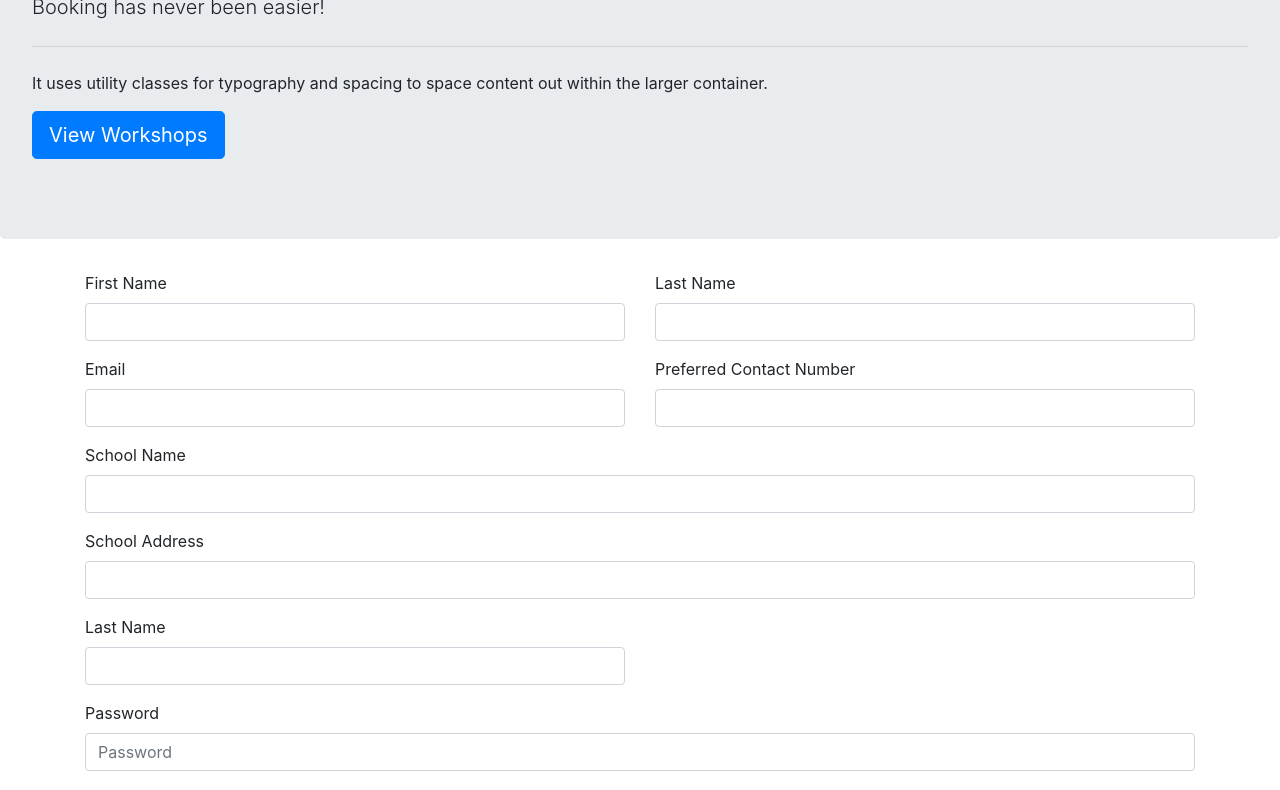
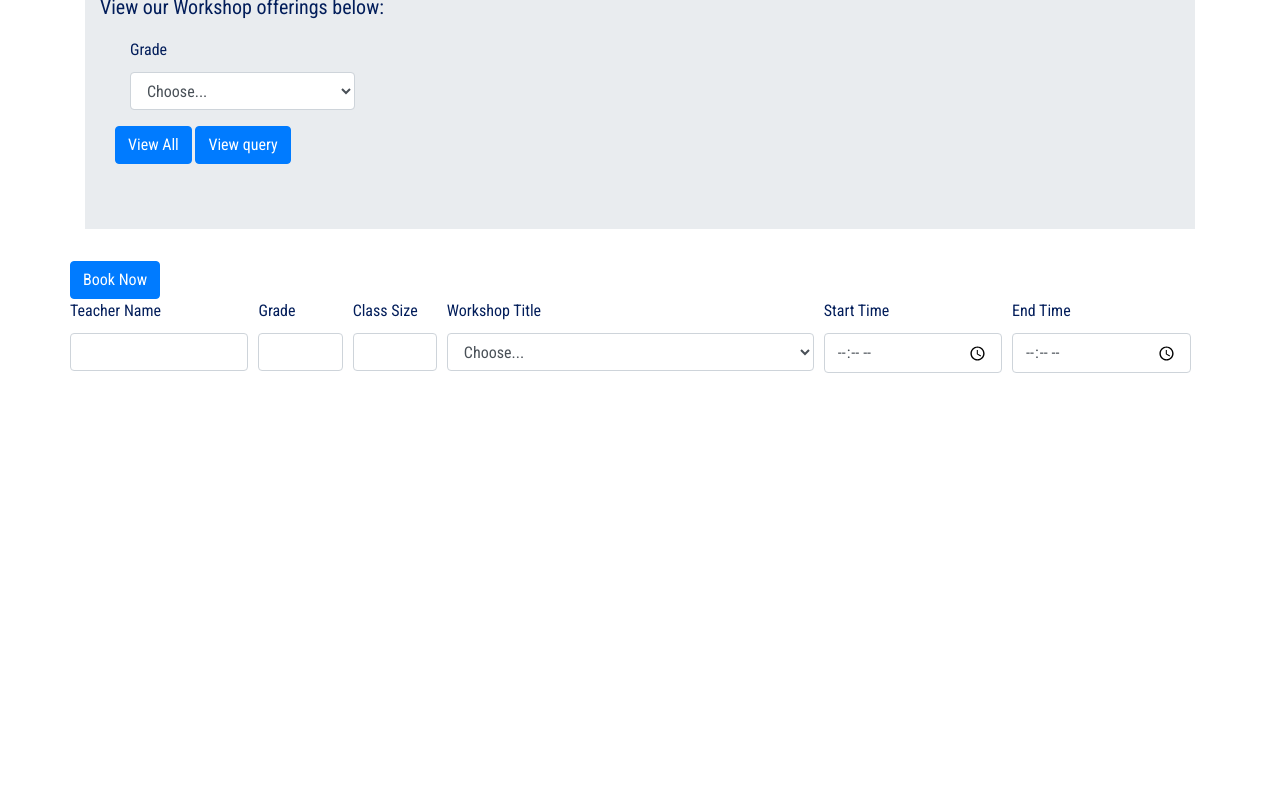
Before and after one commit to DominicAbogado/project3Test, a website: page app/public/booking.html in a window 1280 px wide. Shown: the part 147-937 px from the top of the page. After the commit the page ends 800 px from the top, so only its background shows below. Drawn offline with nearby package versions, Linux system fonts and the light colour scheme.

Commit message:
filter is much better

```diff
--- a/app/models/Profile.js
+++ b/app/models/Profile.js
@@ -10,7 +10,7 @@ const profileSchema = new Schema({
   schoolAddress: { type: String, required: true },
   city: { type: String, required: true },
   province: { type: String, required: true },
-  postal: { type: String, required: true }
+  postal: { type: String, required: true },
   });
 
   const Profile = mongoose.model("Profile", profileSchema)
--- a/app/public/booking.html
+++ b/app/public/booking.html
@@ -6,90 +6,91 @@
     <title>Project Three</title>
     <link rel="stylesheet" href="https://maxcdn.bootstrapcdn.com/bootstrap/4.0.0/css/bootstrap.min.css" integrity="sha384-Gn5384xqQ1aoWXA+058RXPxPg6fy4IWvTNh0E263XmFcJlSAwiGgFAW/dAiS6JXm"
         crossorigin="anonymous">
+    <link href="https://fonts.googleapis.com/css?family=Roboto+Condensed" rel="stylesheet">
+    <link rel="stylesheet" type="text/css" href="./css/app.css">
 
 </head>
 
 <body>
+    <div class="container">
+        <div class="jumbotron jumbotron-fluid">
+            <div class="container">
+                <h1 class="display-4">Workshops at a glance!</h1>
+                <p class="lead">View our Workshop offerings below:</p>
+                <div class="searchFields col-lg-6">
+                    <div class="form-group workshopSearch col-md-6">
+                        <label for="inputState">Grade</label>
+                        <select id="gradeSelect" class="form-control workshopSearch">
+                            <option selected>Choose...</option>
+                            <option value="3">3</option>
+                            <option value="4">4</option>
+                            <option value="5">5</option>
+                            <option value="6">6</option>
+                            <option value="7">7</option>
+                            <option value="8">8</option>
+                        </select>
+                    </div>
+                    <button type="button" class="btn btn-primary viewAll">View All</button>
+                    <button type="button" class="btn btn-primary viewFilter">View query</button>
+                </div>
+                <div class="col-md-6 workshopDisplay">
 
-    <div class="jumbotron">
-        <h1 class="display-4">ISW Bookings</h1>
-        <p class="lead">Booking has never been easier!</p>
-        <hr class="my-4">
-        <p>It uses utility classes for typography and spacing to space content out within the larger container.</p>
-        <p class="lead">
-            <a class="btn btn-primary btn-lg" href="./index.html" role="button">View Workshops</a>
-        </p>
-    </div>
-    <div class="container">
-        <div class="row">
-            <div class="col-lg-12">
-                <form>
-                    <div class="row">
-                        <div class="col-lg-6">
-                            <div class="form-group">
-                                <label for="exampleInputEmail1">First Name</label>
-                                <input type="email" class="form-control" id="booking firstName">
-                            </div>
-                        </div>
-                        <div class="col-lg-6">
-                            <div class="form-group">
-                                <label for="exampleInputEmail1">Last Name</label>
-                                <input type="email" class="form-control" id="booking lastName">
                 </div>
             </div>
         </div>
         <div class="row">
-                        <div class="col-lg-6">
-                            <div class="form-group">
-                                <label for="exampleInputEmail1">Email</label>
-                                <input type="email" class="form-control" id="booking email">
+            <button type="button" class="btn btn-primary addBooking">Book Now</button>
+            <div class="genForm">
+
+            </div>
+            <form>
+                <div class="form-row">
+                    <div class="form-group col-md-2">
+                        <label for="inputCity">Teacher Name</label>
+                        <input type="text" class="form-control cityProfile" id="teacherName">
+                    </div>
+                    <div class="form-group col-md-1">
+                        <label for="inputZip">Grade</label>
+                        <input type="text" class="form-control provinceProfile" id="gradeBooking">
+                    </div>
+                    <div class="form-group col-md-1">
+                        <label for="inputZip">Class Size</label>
+                        <input type="text" class="form-control provinceProfile" id="provinceProfile">
+                    </div>
+
+                    <div class="form-group col-md-4 workshopSearch">
+                        <label for="inputState">Workshop Title</label>
+                        <select id="connectionSelect" class="form-control">
+                            <option selected>Choose...</option>
+                            <option value="Aerospace Engineering">Aerospace Engineering</option>
+                            <option value="Chemistry / Chemical Engineering">Chemistry / Chemical Engineering</option>
+                            <option value="Civil Engineering">Civil Engineering</option>
+                            <option value="Electrical Engineering">Electrical Engineering</option>
+                            <option value="Mechanical Engineering">Mechanical Engineering</option>
+                        </select>
+                    </div>
+                    <div class="form-group col-md-2">
+                        <label for="inputZip">Start Time</label>
+                        <input type="time" class="form-control provinceProfile" id="provinceProfile">
+                    </div>
+                    <div class="form-group col-md-2">
+                        <label for="inputZip">End Time</label>
+                        <input type="time" class="form-control provinceProfile" id="provinceProfile">
                     </div>
                 </div>
-                        <div class="col-lg-6">
-                            <div class="form-group">
-                                <label for="exampleInputEmail1">Preferred Contact Number</label>
-                                <input type="email" class="form-control" id="booking contactNumber">
-                            </div>
-                        </div>
-                    </div>
-                    <div class="row">
-                        <div class="col-lg-12">
-                            <div class="form-group">
-                                <label for="exampleInputEmail1">School Name</label>
-                                <input type="email" class="form-control" id="booking schoolName">
-                            </div>
-                        </div>
-                        <div class="col-lg-12">
-                                <div class="form-group">
-                                    <label for="exampleInputEmail1">School Address</label>
-                                    <input type="email" class="form-control" id="booking schoolAddress">
-                                </div>
-                            </div>
-                        <div class="col-lg-6">
-                            <div class="form-group">
-                                <label for="exampleInputEmail1">Last Name</label>
-                                <input type="email" class="form-control" id="booking lastName">
-                            </div>
-                        </div>
-                    </div>
-                    <div class="form-group">
-                        <label for="exampleInputPassword1">Password</label>
-                        <input type="password" class="form-control" id="exampleInputPassword1" placeholder="Password">
-                    </div>
-                    <div class="form-check">
-                        <input type="checkbox" class="form-check-input" id="exampleCheck1">
-                        <label class="form-check-label" for="exampleCheck1">Check me out</label>
-                    </div>
-                    <button type="submit" class="btn btn-primary">Submit</button>
             </form>
         </div>
     </div>
     </div>
 
-
-
+    <script src="https://code.jquery.com/jquery-3.2.1.slim.min.js" integrity="sha384-KJ3o2DKtIkvYIK3UENzmM7KCkRr/rE9/Qpg6aAZGJwFDMVNA/GpGFF93hXpG5KkN"
+        crossorigin="anonymous"></script>
+    <script src="https://cdnjs.cloudflare.com/ajax/libs/popper.js/1.12.9/umd/popper.min.js" integrity="sha384-ApNbgh9B+Y1QKtv3Rn7W3mgPxhU9K/ScQsAP7hUibX39j7fakFPskvXusvfa0b4Q"
+        crossorigin="anonymous"></script>
+    <script src="https://maxcdn.bootstrapcdn.com/bootstrap/4.0.0/js/bootstrap.min.js" integrity="sha384-JZR6Spejh4U02d8jOt6vLEHfe/JQGiRRSQQxSfFWpi1MquVdAyjUar5+76PVCmYl"
+        crossorigin="anonymous"></script>
     <script src="https://ajax.googleapis.com/ajax/libs/jquery/3.3.1/jquery.min.js"></script>
-    <script src="./js/bookingLogic.js"></script>
+    <script src="/js/booking.js"></script>
 </body>
 
 </html>
--- a/app/public/css/app.css
+++ b/app/public/css/app.css
@@ -1,4 +1,5 @@
 body{
+
     font-family: 'Roboto Condensed', sans-serif;
     color:#021D5A;
 }
@@ -7,6 +8,9 @@ h5{
     font-weight: bold;
 }
 
+label{
+    margin-bottom:10px;
+}
 
 #descriptionDesc{
     font-weight:bold;
--- /dev/null
+++ b/app/public/css/home.css
@@ -0,0 +1,4 @@
+body{
+    background-image: url("../images/uoftbackground.jpg");
+    background-size:100%
+}
--- /dev/null
+++ b/app/public/js/home.js
@@ -0,0 +1,5 @@
+$(document).ready(function(){
+ // Initialize Firebase
+
+
+});
```
Also changed, not shown: app/public/home.html (added, +62 -0 lines), app/public/js/app.js (+0 -17 lines), app/public/js/profile.js (+7 -5 lines), app/public/login.html (+1 -0 lines), app/public/profile.html (+1 -1 lines), app/public/userprofile.html (added, +29 -0 lines), app/public/workshop.html (renamed from app/public/index.html, +12 -5 lines), app/routes/api-routes.js (+24 -9 lines), app/routes/html-routes.js (+22 -3 lines), app/public/js/booking.js (added), app/public/js/bookingLogic.js (deleted), app/public/js/login.js (deleted), app/public/js/userprofile.js (added), 1 other file. Lines whose indentation alone changed are shown as unchanged.
